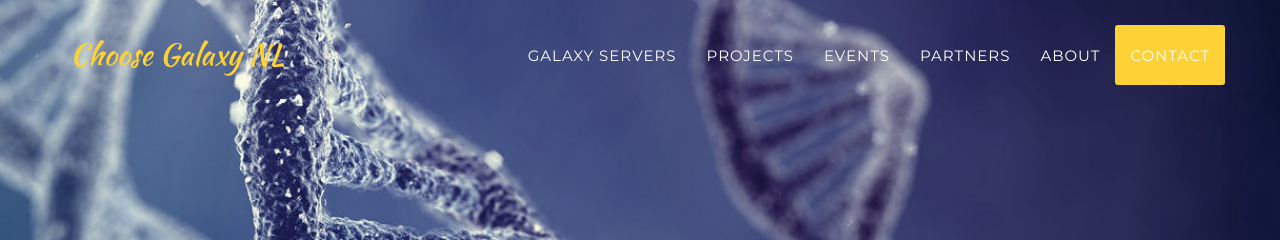
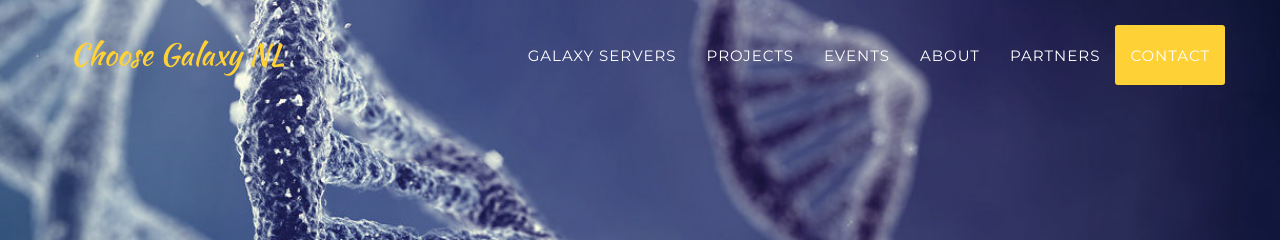
Before and after one commit to shiltemann/choosegalaxy, a Jekyll site: the page built from index.html, in a window 1280 px wide. Shown: the top 240 px of the page. Built offline with Jekyll 4.4.1, drawn with Linux system fonts in a browser that asks for light colours; some web fonts are replaced.

Commit message:
reorder sections

```diff
--- a/_includes/header.html
+++ b/_includes/header.html
@@ -28,10 +28,10 @@
                         <a class="page-scroll" href="#events">Events</a>
                     </li>
                     <li>
-                        <a class="page-scroll" href="#partners">Partners</a>
+                        <a class="page-scroll" href="#about">About</a>
                     </li>
                     <li>
-                        <a class="page-scroll" href="#about">About</a>
+                        <a class="page-scroll" href="#partners">Partners</a>
                     </li>
                     <li>
                         <a class="page-scroll" href="#contact">Contact</a>
```
